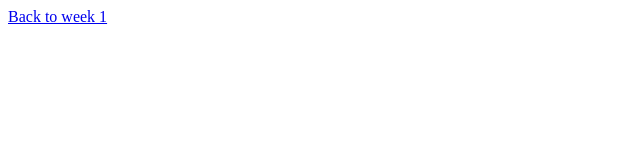
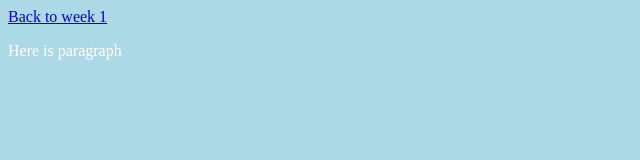
Before and after one commit to adsnlkr/SPK_WD_01, a plain HTML site: page week_01/wk01_ex07.html in a window 1280 px wide. Shown: the whole page, without its empty margins (0-640 px from the left). Drawn offline with Linux system fonts and the light colour scheme.

Commit message:
update wk 1 ex 07

```diff
--- /dev/null
+++ b/week_01/css/style_w1.css
@@ -0,0 +1,7 @@
+body {
+    background-color: lightblue;
+}
+
+p {
+    color: white;
+}
--- a/week_01/wk01_ex07.html
+++ b/week_01/wk01_ex07.html
@@ -2,6 +2,7 @@
 
 <head>
     <title>Web Development - Week 1 exercise 1</title>
+    <link rel="stylesheet" href="./css/style_w1.css"/>
 </head>
 
 <body>
@@ -9,6 +10,10 @@
         <a href=".\wk01.html">Back to week 1</a>
     </p>
 
+    <p>
+        Here is paragraph
+    </p>
+
 </body>
 
 </html>
```
Also changed, not shown: week_01/wk01.html (+3 -0 lines).
